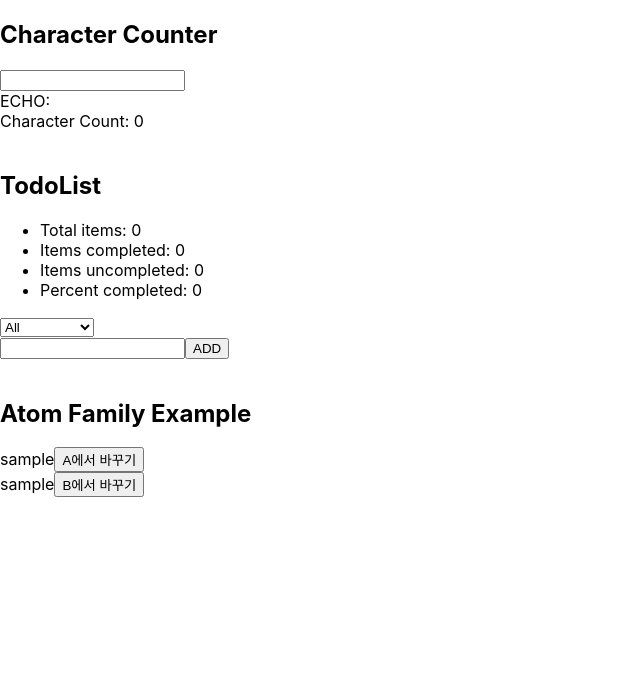
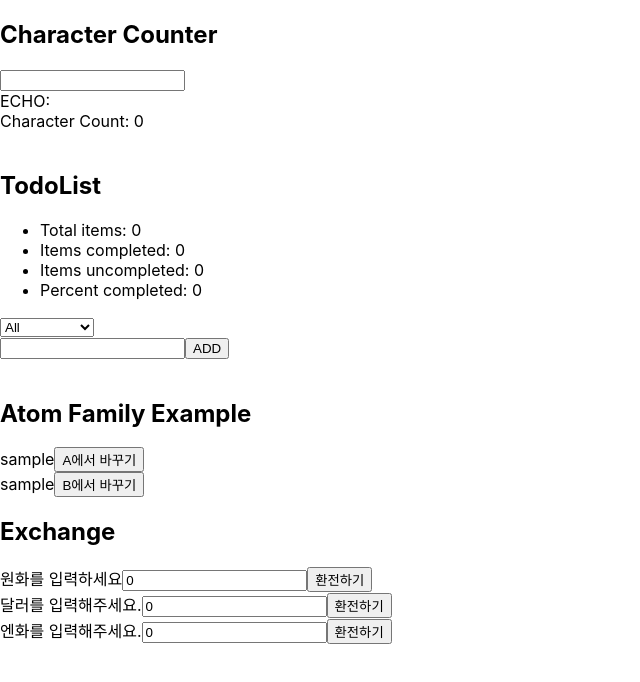
Before and after one commit to changgun-park/recoil-practice, a React (Create React App) app: page / in a window 1280 px wide. Shown: the top 682 px of the page, without its empty margins (0-640 px from the left). Built offline with nearby package versions, Linux system fonts and the light colour scheme.

Commit message:
feat: exchange rate with selectorFamily

```diff
--- a/src/App.tsx
+++ b/src/App.tsx
@@ -1,5 +1,6 @@
 import { RecoilRoot } from "recoil";
 import CharacterCounter from "./CharacterCounter";
+import Exchange from "./Exchange";
 import { AComponent, BComponent } from "./recoil/sample";
 import TodoList from "./TodoList";
 
@@ -21,6 +22,10 @@ function App() {
         <AComponent />
         <BComponent />
       </section>
+      <section>
+        <h2>Exchange</h2>
+        <Exchange />
+      </section>
     </RecoilRoot>
   );
 }
--- /dev/null
+++ b/src/Exchange/Dollar.tsx
@@ -0,0 +1,30 @@
+import { useState, useEffect } from "react";
+import { useRecoilState } from "recoil";
+import { exchangeState } from "../recoil/exchange";
+
+export default function Dollar() {
+  const [dollar, setDollar] = useRecoilState(exchangeState("dollar"));
+  const [text, setText] = useState("");
+
+  const onChange: React.ChangeEventHandler<HTMLInputElement> = (e) => {
+    setText(e.target.value);
+  };
+
+  useEffect(() => {
+    setText(dollar?.toString() ?? "");
+  }, [dollar]);
+
+  return (
+    <div>
+      <span>달러를 입력해주세요.</span>
+      <input value={text} onChange={onChange} />
+      <button
+        onClick={() => {
+          setDollar(Number(text));
+        }}
+      >
+        환전하기
+      </button>
+    </div>
+  );
+}
--- /dev/null
+++ b/src/Exchange/Won.tsx
@@ -0,0 +1,24 @@
+import { useEffect, useState } from "react";
+import { useRecoilState } from "recoil";
+import { wonState } from "../recoil/exchange";
+
+export default function Won() {
+  const [won, setWon] = useRecoilState(wonState);
+  const [text, setText] = useState("");
+
+  const onChange: React.ChangeEventHandler<HTMLInputElement> = (event) => {
+    setText(event.target.value);
+  };
+
+  useEffect(() => {
+    setText(won.toString());
+  }, [won]);
+
+  return (
+    <div>
+      <span>원화를 입력하세요</span>
+      <input type="text" value={text} onChange={onChange} />
+      <button onClick={() => setWon(Number(text))}>환전하기</button>
+    </div>
+  );
+}
--- /dev/null
+++ b/src/Exchange/Yen.tsx
@@ -0,0 +1,30 @@
+import { useState, useEffect } from "react";
+import { useRecoilState } from "recoil";
+import { exchangeState } from "../recoil/exchange";
+
+export default function Yen() {
+  const [yen, setYen] = useRecoilState(exchangeState("yen"));
+  const [text, setText] = useState("");
+
+  const onChange: React.ChangeEventHandler<HTMLInputElement> = (e) => {
+    setText(e.target.value);
+  };
+
+  useEffect(() => {
+    setText(yen?.toString() ?? "");
+  }, [yen]);
+
+  return (
+    <div>
+      <span>엔화를 입력해주세요.</span>
+      <input value={text} onChange={onChange} />
+      <button
+        onClick={() => {
+          setYen(Number(text));
+        }}
+      >
+        환전하기
+      </button>
+    </div>
+  );
+}
--- /dev/null
+++ b/src/Exchange/index.tsx
@@ -0,0 +1,13 @@
+import Dollar from "./Dollar";
+import Won from "./Won";
+import Yen from "./Yen";
+
+export default function Exchange() {
+  return (
+    <div>
+      <Won />
+      <Dollar />
+      <Yen />
+    </div>
+  );
+}
--- /dev/null
+++ b/src/recoil/exchange.ts
@@ -0,0 +1,45 @@
+import { atom, selector, selectorFamily } from "recoil";
+
+export const wonState = atom({
+  key: "wonState",
+  default: 0,
+});
+
+export const dollarState = selector({
+  key: "dollarState",
+  get: ({ get }) => get(wonState) / 1400,
+  // @ts-ignore: Unreachable code error
+  set: ({ set }, dollar) => set(wonState, dollar * 1400),
+});
+
+// 달러뿐만 아니라, 다른 화폐의 환율도 추가하고 싶다면?
+// 새로운 atom을 여러개 생성하지 않고, selectorFamily를 이용하면 된다.
+export const exchangeState = selectorFamily({
+  key: "exchangeState",
+  get:
+    (currency: string) =>
+    ({ get }) => {
+      const won = get(wonState);
+      switch (currency) {
+        case "dollar":
+          return won / 1400;
+        case "yen":
+          return won / 10;
+      }
+    },
+  set:
+    (currency) =>
+    ({ set }, newValue) => {
+      switch (currency) {
+        case "dollar": {
+          // @ts-ignore: Unreachable code error
+          set(wonState, newValue * 1400);
+          break;
+        }
+        case "yen": {
+          // @ts-ignore: Unreachable code error
+          set(wonState, newValue * 10);
+        }
+      }
+    },
+});
```
